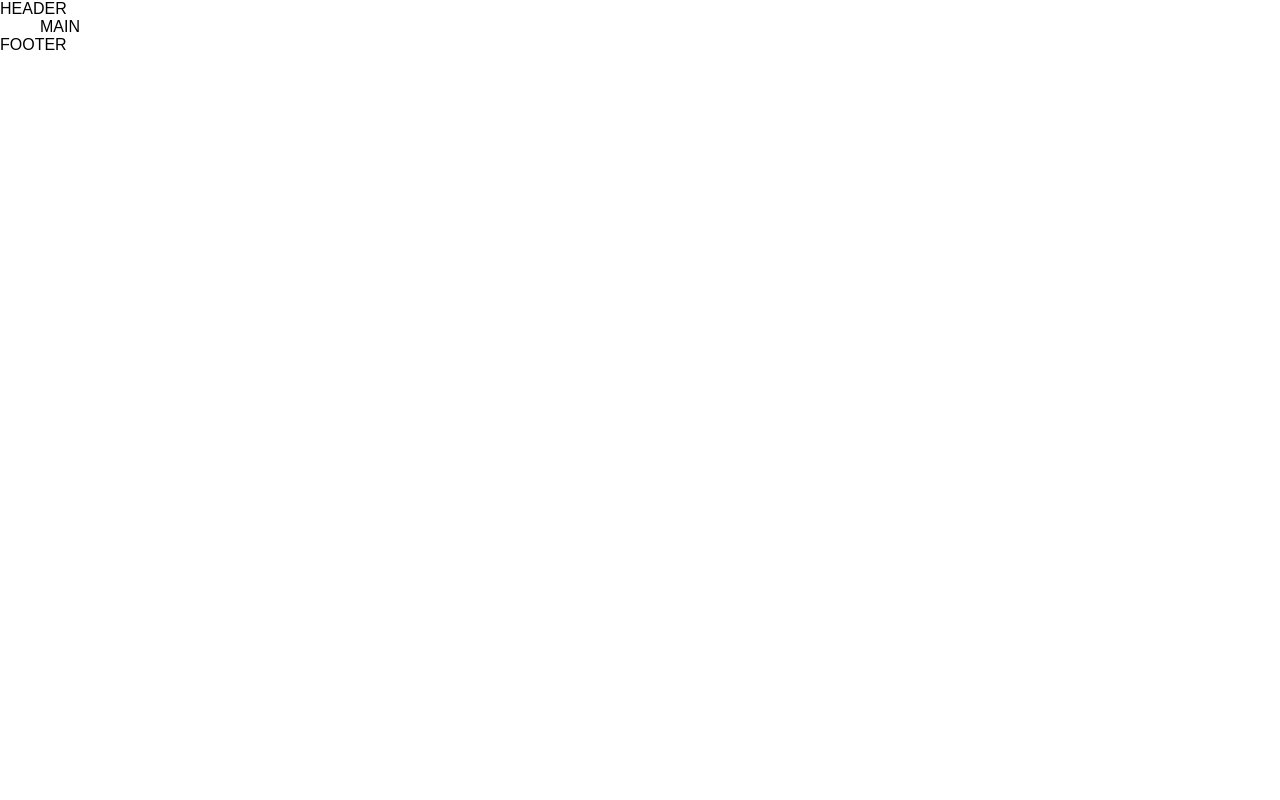
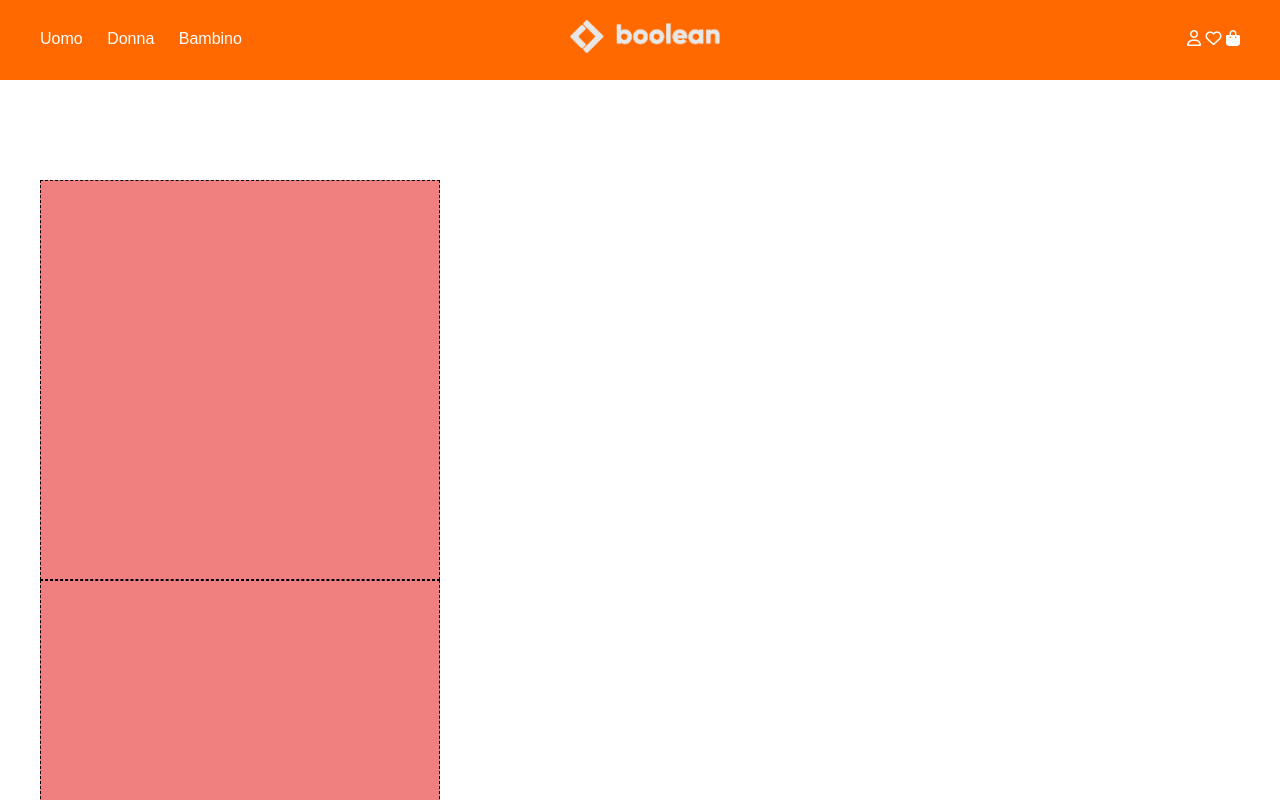
Before and after one commit to Eros000/html-css-boolando, a plain HTML site: page index.html in a window 1280 px wide. Shown: the top 800 px of the page. Drawn offline with Linux system fonts and the light colour scheme.

Commit message:
inizio esercizio+ struttura +header completato

```diff
--- a/css/style.css
+++ b/css/style.css
@@ -18,3 +18,91 @@ body {
     max-width: 1200px;
     margin: 0 auto;
 }
+
+
+/*
+    HEADER
+*/
+
+
+header{
+    background-color: #FF6900;
+    padding: 20px 0;
+    margin-bottom: 100px;
+}
+
+.header-row{
+    display: flex;
+}
+
+.header-col-small{
+    height: 40px;
+    width: calc(100% / 4);
+    padding-top: 10px;
+}
+
+.header-col-small2{
+    height: 40px;
+    width: calc(100% / 4);
+    padding-top: 10px;
+    text-align: right;
+}
+
+.header-col-big{
+    height: 40px;
+    width: calc(100% / 2);
+}
+
+.header-col-small nav ul li a{
+    text-decoration: none;
+    color: white;
+    padding-right: 20px;
+}
+
+.header-col-small nav ul li{
+    display: inline-block;
+}
+
+.header-col-big img{
+    width: 25%;
+    margin: 0 230px;
+}
+
+.header-col-small2 i{
+    color: white;
+}
+
+
+/*
+    MAIN
+*/
+
+.main-row{
+    display: flex;
+    flex-wrap: wrap;
+}
+
+.main-col-1{
+    background-color: lightcoral;
+    border: dashed 1px black;
+    height: 400px;
+    width: calc(100% / 3);
+    padding: 10px;
+}
+
+
+
+
+
+
+
+
+
+
+/*
+    FOOTER
+*/
+
+/*
+    DEBUG
+*/
--- a/index.html
+++ b/index.html
@@ -4,25 +4,157 @@
         <meta charset="UTF-8">
         <meta http-equiv="X-UA-Compatible" content="IE=edge">
         <meta name="viewport" content="width=device-width, initial-scale=1.0">
-        <title>Template HTML CSS Base</title>
+        <title>Boolando</title>
+
+        <!--Font-->
 
         <!-- CSS -->
         <link rel="stylesheet" href="css/style.css">
+        <link rel="stylesheet" href="https://cdnjs.cloudflare.com/ajax/libs/font-awesome/6.4.0/css/all.min.css" integrity="sha512-iecdLmaskl7CVkqkXNQ/ZH/XLlvWZOJyj7Yy7tcenmpD1ypASozpmT/E0iPtmFIB46ZmdtAc9eNBvH0H/ZpiBw==" crossorigin="anonymous" referrerpolicy="no-referrer" />
+
     </head>
     <body>
 
         <header>
-            HEADER
+
+            <div class="container header-row">
+
+                <div class="header-col-small">
+
+                    <nav>
+
+                        <ul>
+
+                            <li>
+
+                                <a href="">
+                                    Uomo
+                                </a>
+
+                            </li>
+
+                            <li>
+
+                                <a href="">
+                                    Donna
+                                </a>
+
+                            </li>
+
+                            <li>
+
+                                <a href="">
+                                    Bambino
+                                </a>
+
+                            </li>
+
+                        </ul>
+
+                    </nav>
+
+
+
+                </div>
+
+                <div class="header-col-big">
+
+                    <img src="img/boolean-logo.png" alt="">
+
+                </div>
+
+                <div class="header-col-small2">
+
+                    <i class="fa-regular fa-user"></i>
+                    <i class="fa-regular fa-heart"></i>
+                    <i class="fa-solid fa-bag-shopping"></i>
+
+                </div>
+
+            </div>
+
         </header>
 
         <main>
             <div class="container">
-                MAIN
+
+                <div class="main-row">
+
+                    <div class="main-col-1">
+
+                        <img src="" alt="">
+
+                        <small>
+
+                        </small>
+
+                        <div class="text">
+
+                        </div>
+
+                        <div class="price">
+
+                        </div>
+
+                    </div>
+
+
+
+                </div>
+
+                <div class="main-row">
+
+                    <div class="main-col-1">
+
+                        <img src="" alt="">
+
+                        <small>
+
+                        </small>
+
+                        <div class="text">
+
+                        </div>
+
+                        <div class="price">
+
+                        </div>
+
+                    </div>
+
+
+
+                </div>
+
+                <div class="main-row">
+
+                    <div class="main-col-1">
+
+                        <img src="" alt="">
+
+                        <small>
+
+                        </small>
+
+                        <div class="text">
+
+                        </div>
+
+                        <div class="price">
+
+                        </div>
+
+                    </div>
+
+
+
+                </div>
+
             </div>
         </main>
 
         <footer>
-            FOOTER
+
         </footer>
 
     </body>
```
Also changed, not shown: img/1.webp (added), img/1b.webp (added), img/2.webp (added), img/2b.webp (added), img/3.webp (added), img/3b.webp (added), img/4.webp (added), img/4b.webp (added), img/5.webp (added), img/5b.webp (added), img/6.webp (added), img/6b.webp (added), img/boolean-logo.png (added), 1 other file.
